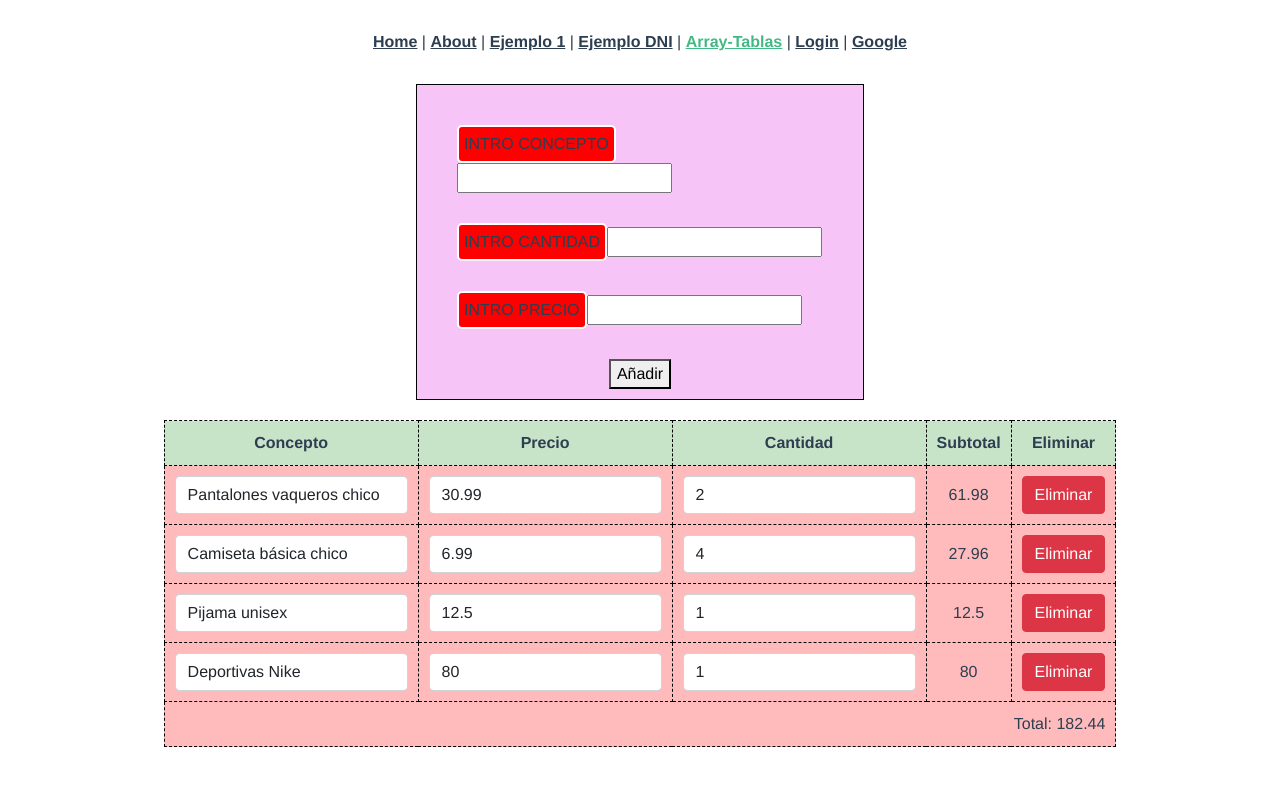
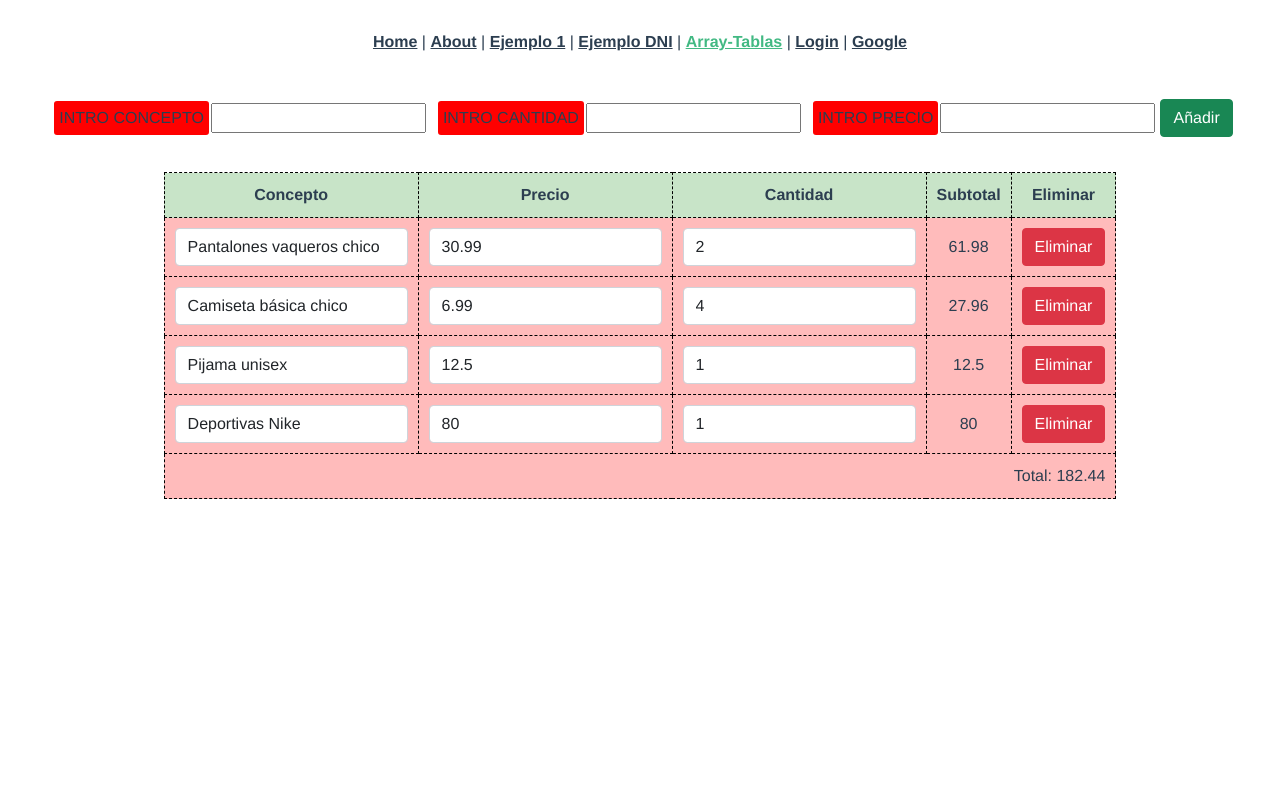
Before and after one commit to Martasanch/proyecto_vue, a Vue app: page /EjercicioTabla in a window 1280 px wide. Shown: the top 786 px of the page. Built offline with nearby package versions, Linux system fonts and the light colour scheme.

Commit message:
fin tabla

```diff
--- a/src/components/Tabla.vue
+++ b/src/components/Tabla.vue
@@ -1,5 +1,5 @@
 <template>
-   <div class="formulario">
+   <div class="formulario d-flex align-items-center justify-content-center">
    <div class="input">
      <Validaciones Id="Concepto" Datoform="Concepto" Reg=".+"/>
     </div>
@@ -9,7 +9,9 @@
     <div class="input">
       <Validaciones Id="Precio" Datoform="Precio" Reg="^[0-9]+([.][0-9]+)?$"/>
     </div>
-    <button @click="agregar">Añadir</button>
+    <div>
+    <button class="btn btn-success" @click="agregar">Añadir</button>
+    </div>
   </div>
 
     <table class='tabla'>
@@ -88,6 +90,8 @@ export default {
 
     const eliminar=(item)=>{
         console.log(item)//es el i que le mando desde eliminar, que va variando según la posición en el array
+        let opcion=confirm("¿Desea eliminar el artículo?")
+        if (opcion=true)
     Arraydatos.splice(item, 1 );
     }
 
@@ -124,17 +128,14 @@ export default {
 }
 
     .formulario {
+
+
         padding: 10px;
-        border: 1px solid black;
-        margin-left: auto;
-        margin-right:auto;
-        width: 35%;
-        background-color:rgba(238, 130, 238, 0.469);
         margin-bottom: 20px;
 
 
         .input{
-          margin: 30px;
+          margin: 5px;
           text-align: left;
 
         }
```
